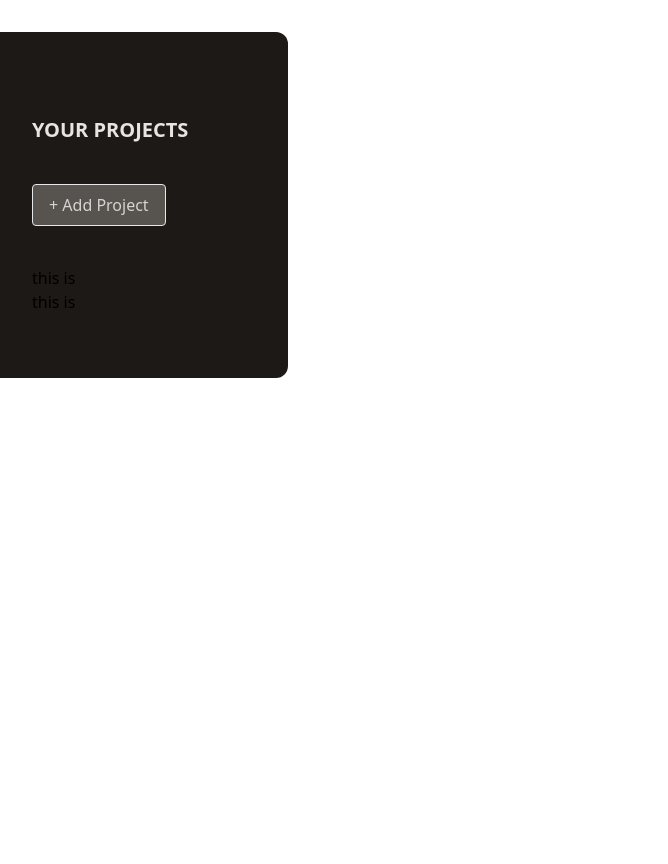
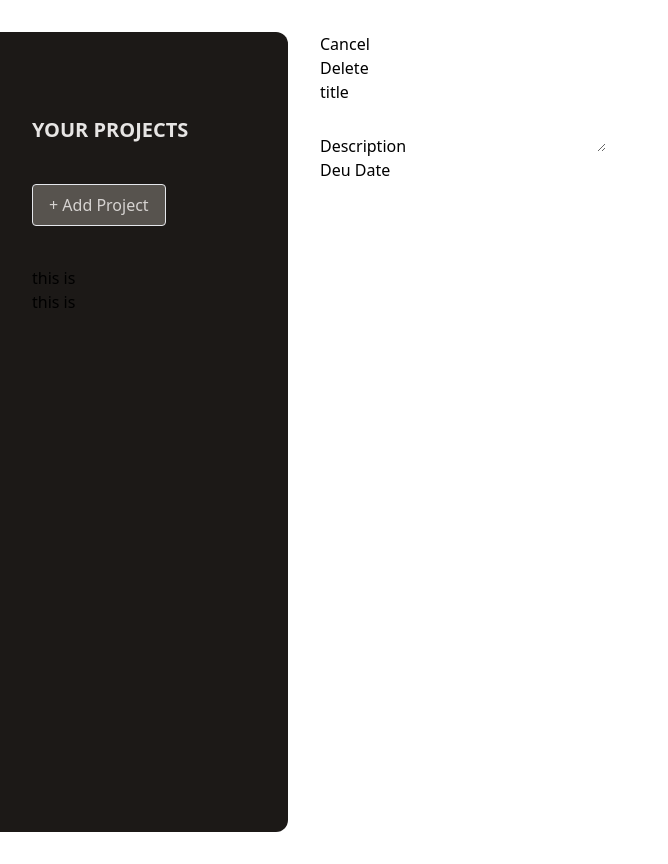
Before and after one commit to razibdash/Project-MS, a React (Vite) app: page / in a window 1280 px wide. Shown: the whole page, without its empty margins (0-668 px from the left). Built offline with nearby package versions, Linux system fonts and the light colour scheme.

Commit message:
add input component and new project component

```diff
--- a/src/App.jsx
+++ b/src/App.jsx
@@ -1,9 +1,11 @@
 import "./App.css";
+import NewProject from "./components/NewProject";
 import ProjectSidebar from "./components/projectSidebar";
 function App() {
   return (
-    <main className="h-screen my-8">
+    <main className="h-screen my-8 flex gap-8">
       <ProjectSidebar />
+      <NewProject />
     </main>
   );
 }
--- /dev/null
+++ b/src/components/Input.jsx
@@ -0,0 +1,10 @@
+function Input({ label, textarea, ...porps }) {
+  return (
+    <p>
+      <label htmlFor="">{label}</label>
+      {textarea ? <textarea {...porps} /> : <input {...porps} />}
+    </p>
+  );
+}
+
+export default Input;
--- a/src/components/NewProject.jsx
+++ b/src/components/NewProject.jsx
@@ -1,9 +1,21 @@
+import Input from "./Input";
+
 export default function NewProject() {
   return (
     <div>
-        <menu>
-            <li></li>
-        </menu>
+      <menu>
+        <li>
+          <button>Cancel</button>
+        </li>
+        <li>
+          <button>Delete</button>
+        </li>
+      </menu>
+      <div>
+        <Input label="title" />
+        <Input label="Description" textarea={true} />
+        <Input label="Deu Date" />
+      </div>
     </div>
-  )
+  );
 }
```
